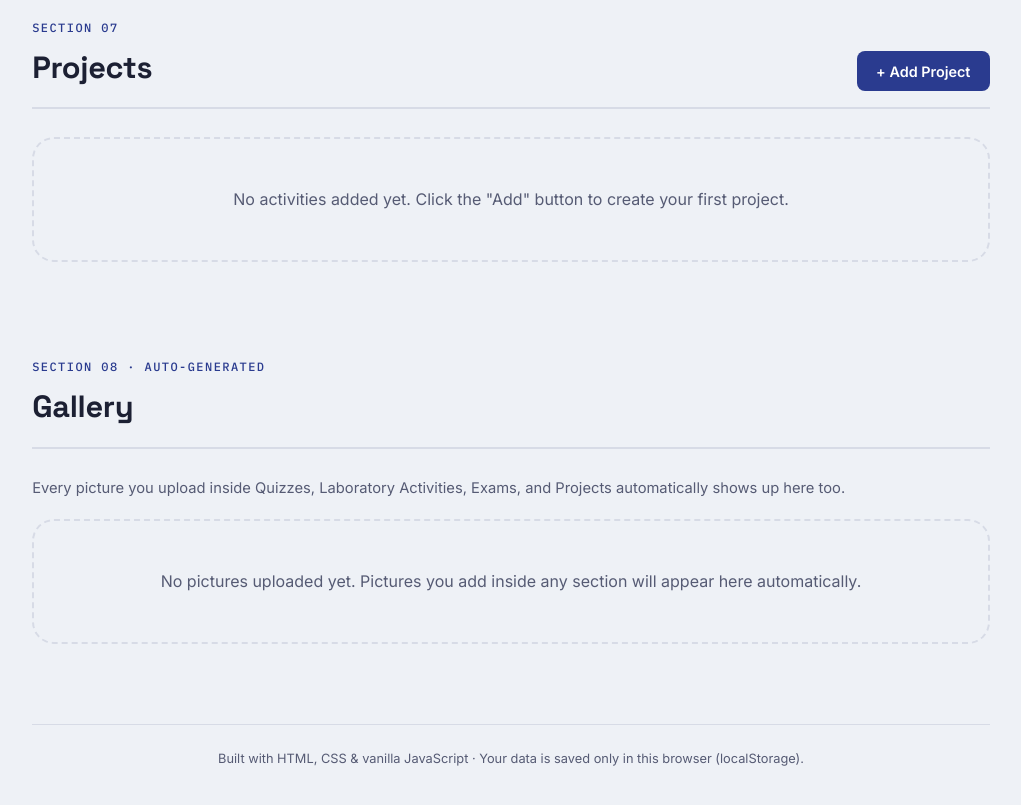
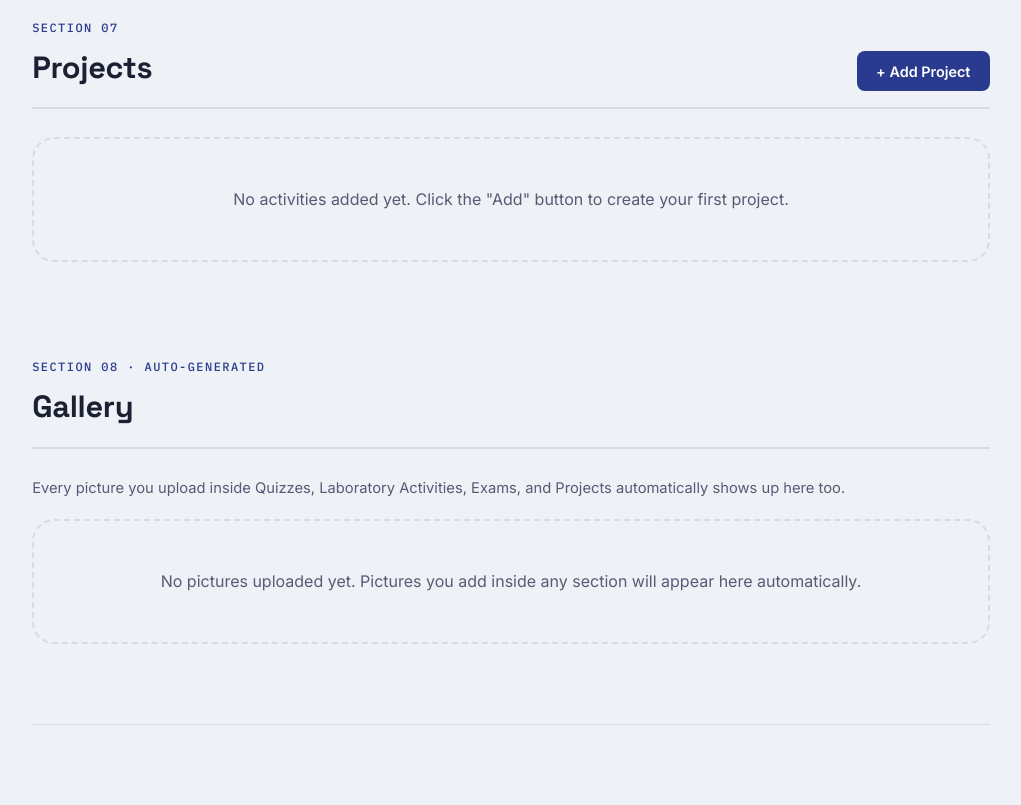
Before and after one commit to redlaurenr-rgb/lauren, a plain HTML site: page index.html in a window 1280 px wide. Shown: the part 2315-3120 px from the top of the page, without its empty margins (239-1260 px from the left). Drawn offline with Linux system fonts and the light colour scheme; files whose address does not match are found by name.

Commit message:
Update index.html

```diff
--- a/index.html
+++ b/index.html
@@ -173,7 +173,7 @@
     </section>
 
     <footer class="site-footer">
-      <p>Built with HTML, CSS &amp; vanilla JavaScript · Your data is saved only in this browser (localStorage).</p>
+
     </footer>
 
   </main>
```
